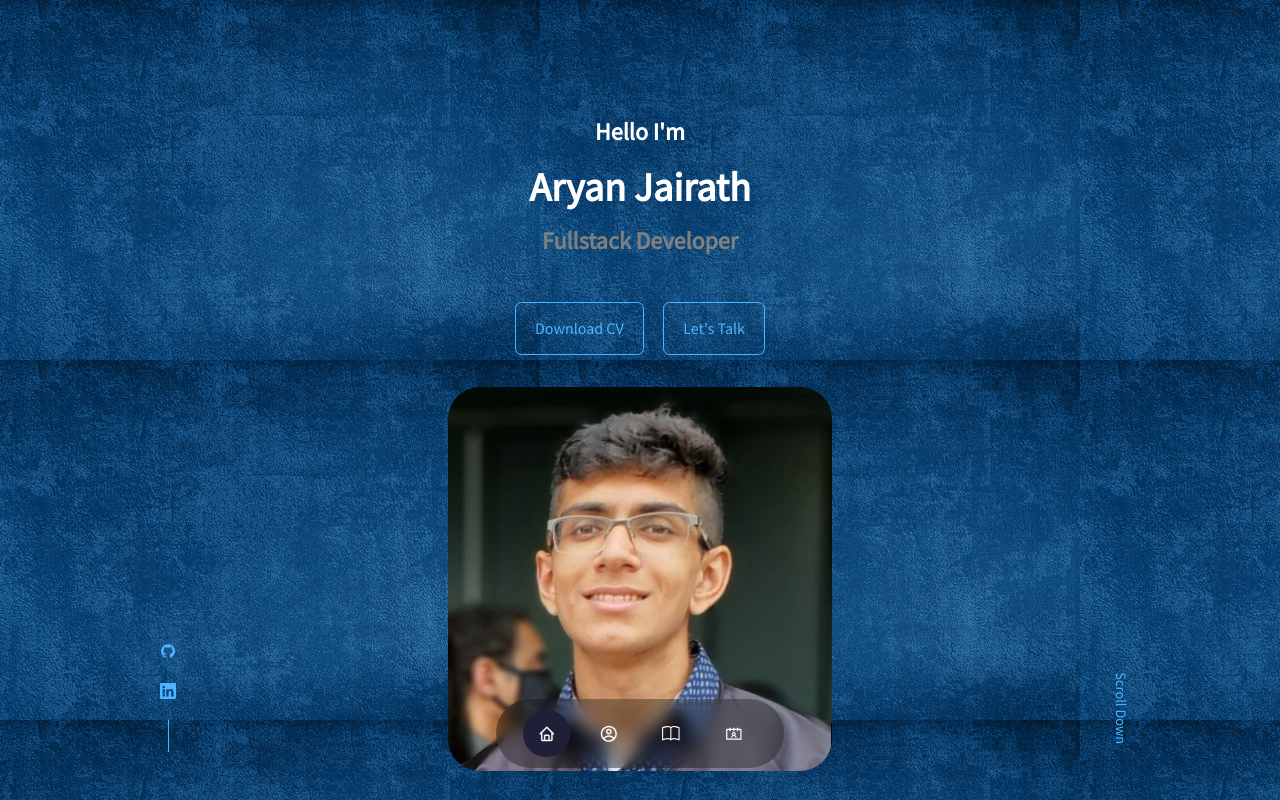
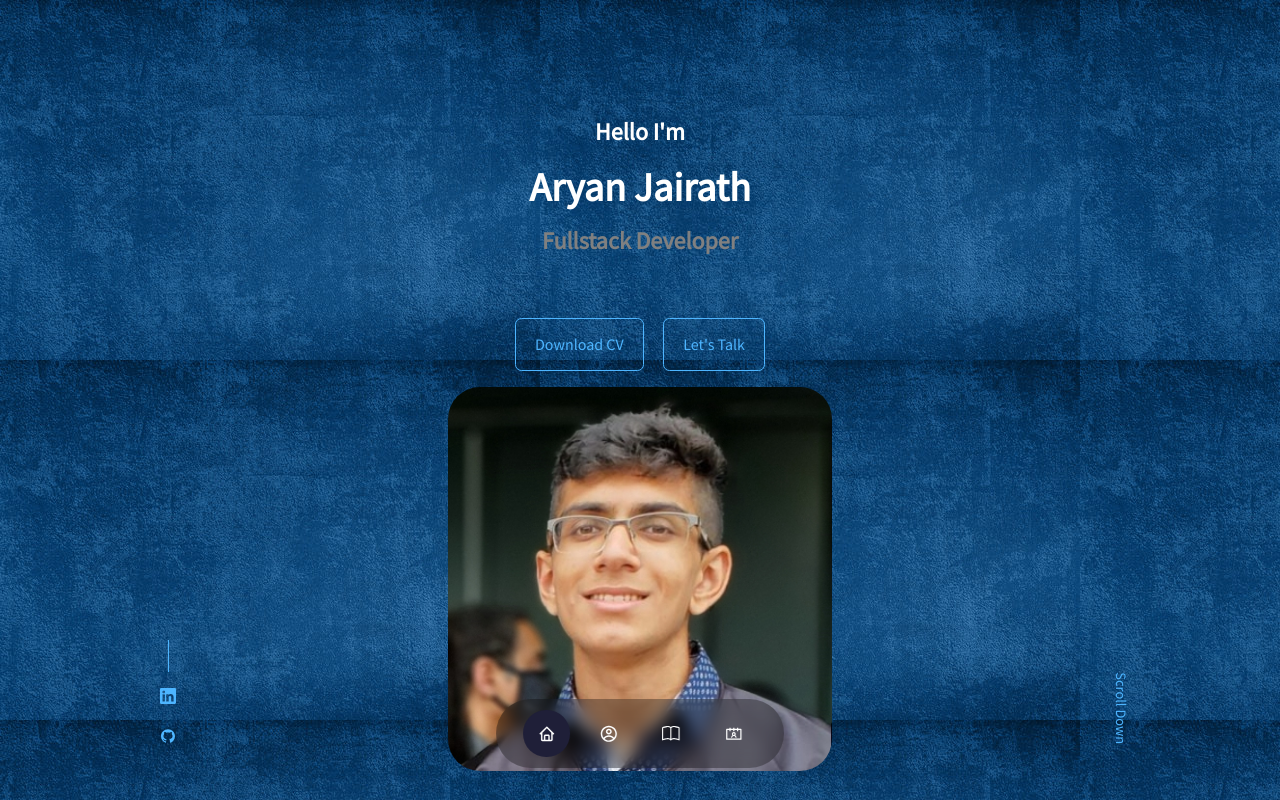
Before and after one commit to aryanjairath/Aryan-s-Portfolio-Website, a React (Create React App) app: page / in a window 1280 px wide. Shown: the top 800 px of the page. Built offline with nearby package versions, Linux system fonts and the light colour scheme; a web font is replaced by a local one.

Commit message:
Improved usability for different screen sizes

```diff
--- a/src/components/header/header.css
+++ b/src/components/header/header.css
@@ -15,13 +15,13 @@ header{
     margin-top: 2.5rem;
     display: flex;
     gap: 1.2rem;
-    padding-bottom: 2rem;
+    padding: 1rem;
     justify-content: center;
 }
 
 .header_socials{
     display: flex;
-    flex-direction: column-reverse;
+    flex-direction: column;
     align-items: center;
     gap: 0.8rem;
     position: absolute;
@@ -39,6 +39,7 @@ header{
 }
 
 .me{
+    background: var(--color-primary);
     border-radius:2rem;
     overflow:hidden;
     display: grid;
--- a/src/index.css
+++ b/src/index.css
@@ -117,7 +117,6 @@ img{
     }
     section{
         margin-top: 6rem;
-        height: 100vh;
     }
 }
 
```
